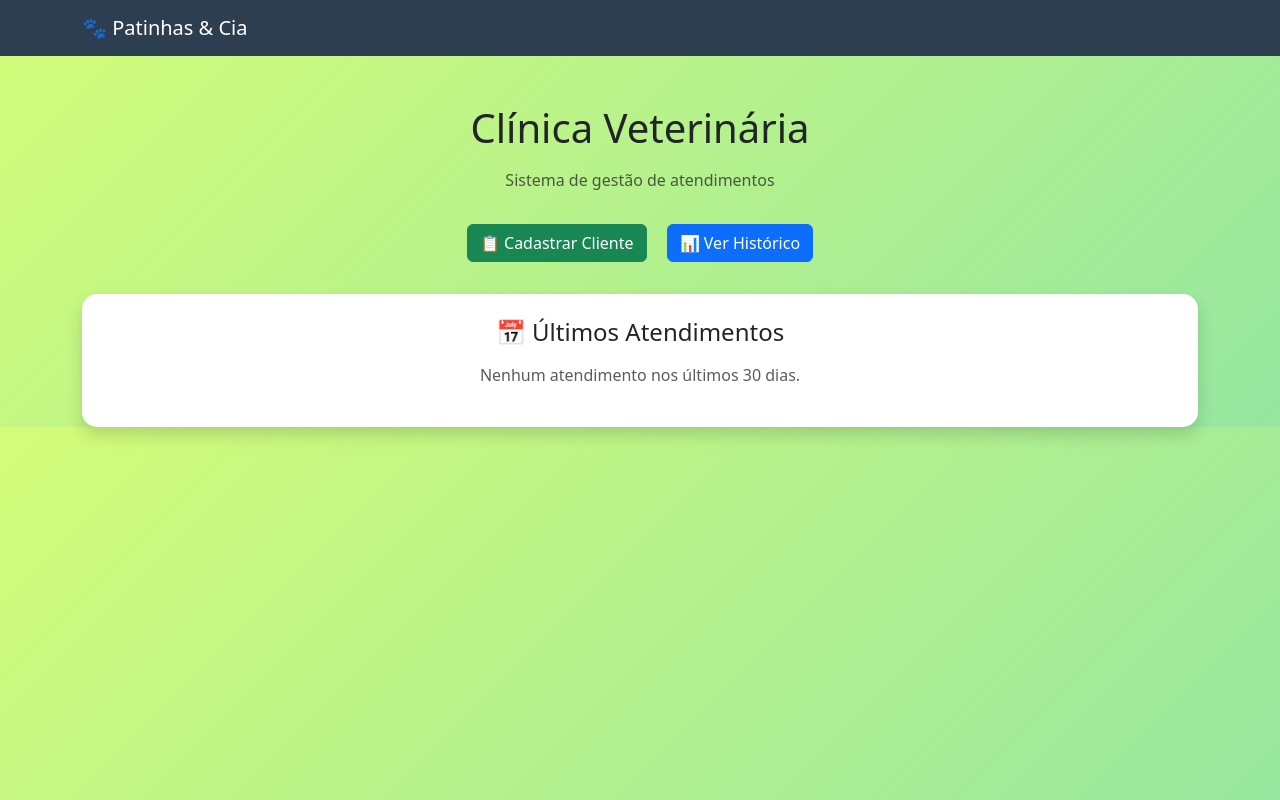
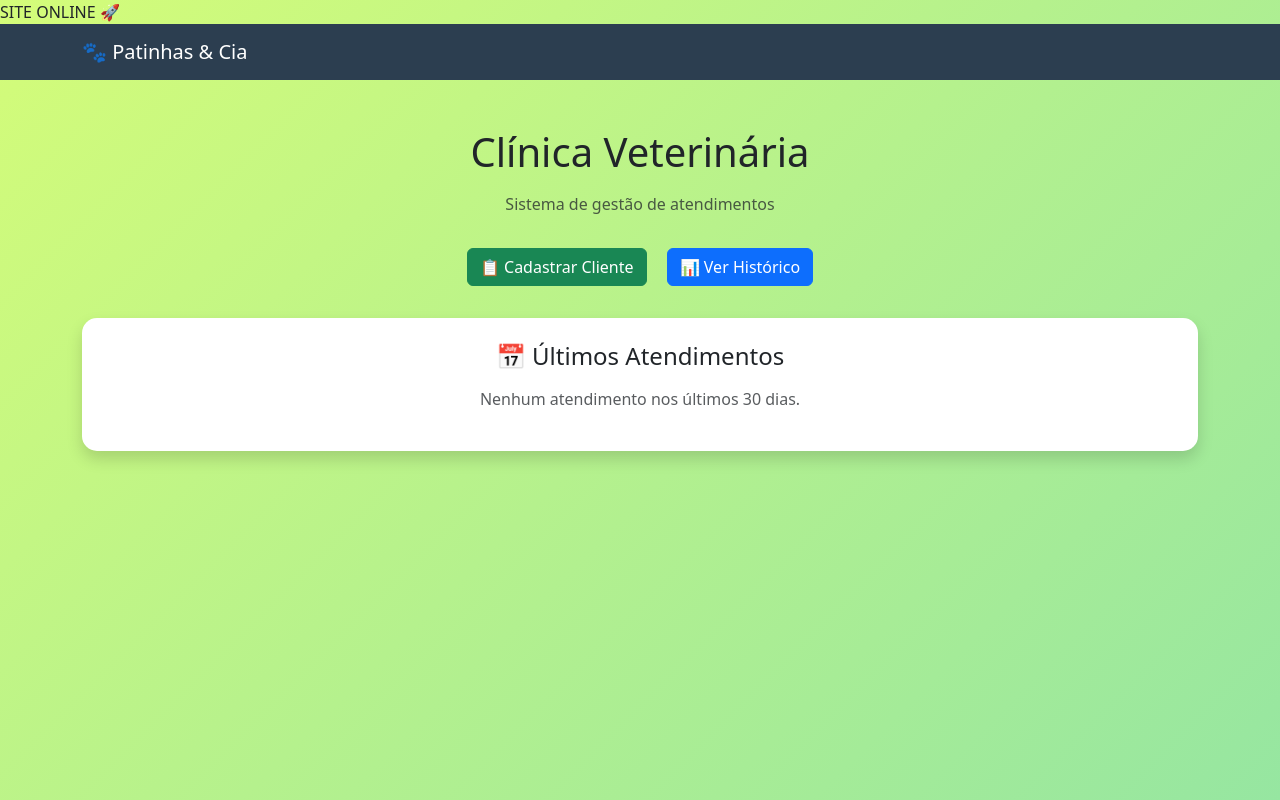
Before and after one commit to Tw057/clinica-veterinaria, a PHP site: page / in a window 1280 px wide. Run offline with PHP 8.4, Linux system fonts and the light colour scheme; data that the repository does not hold is empty.

Commit message:
teste servidor

```diff
--- a/index.php
+++ b/index.php
@@ -1,4 +1,5 @@
 <?php
+echo "SITE ONLINE 🚀";
 error_reporting(E_ALL);
 ini_set('display_errors', 1);
 require_once __DIR__ . "/config/database.php";
```
